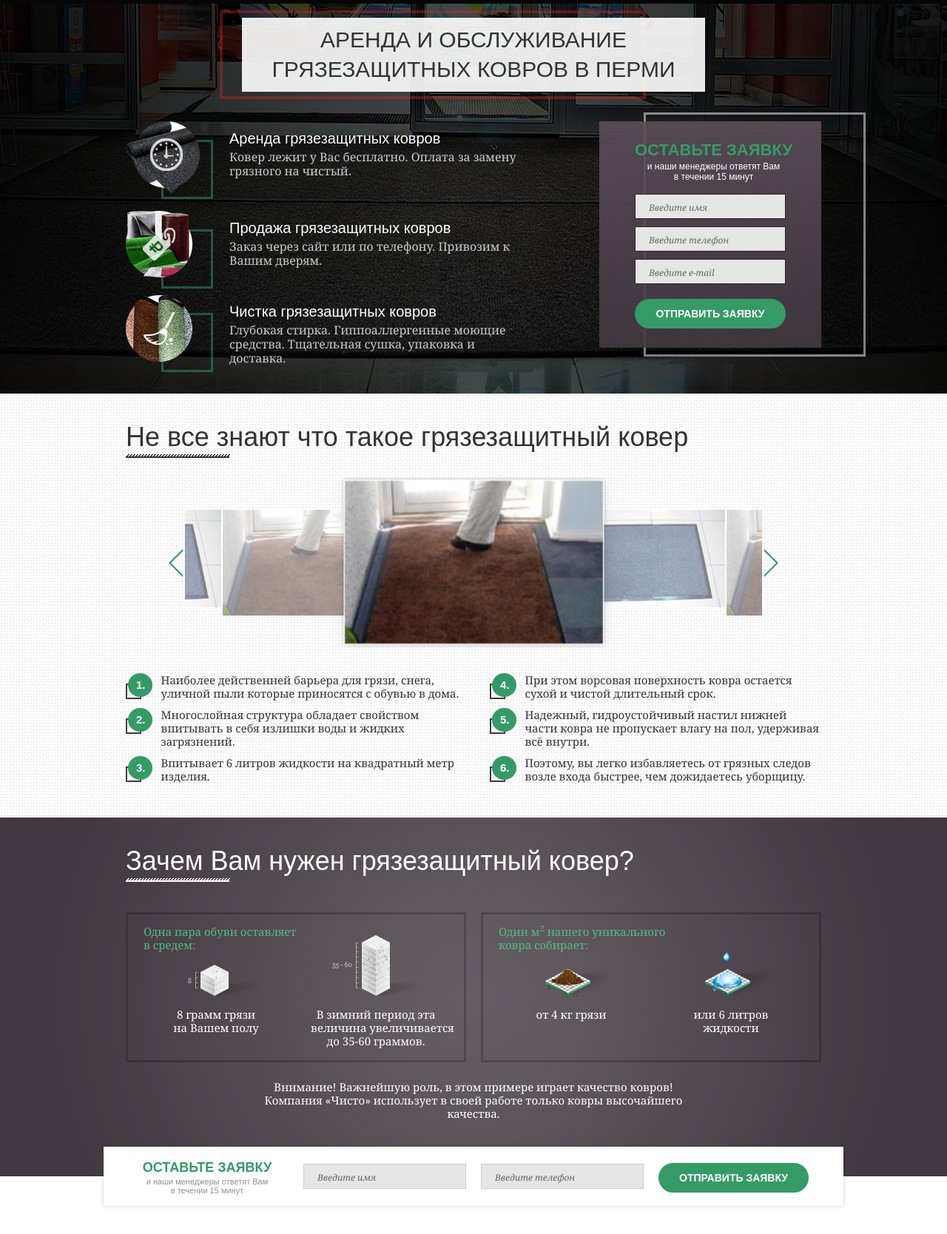
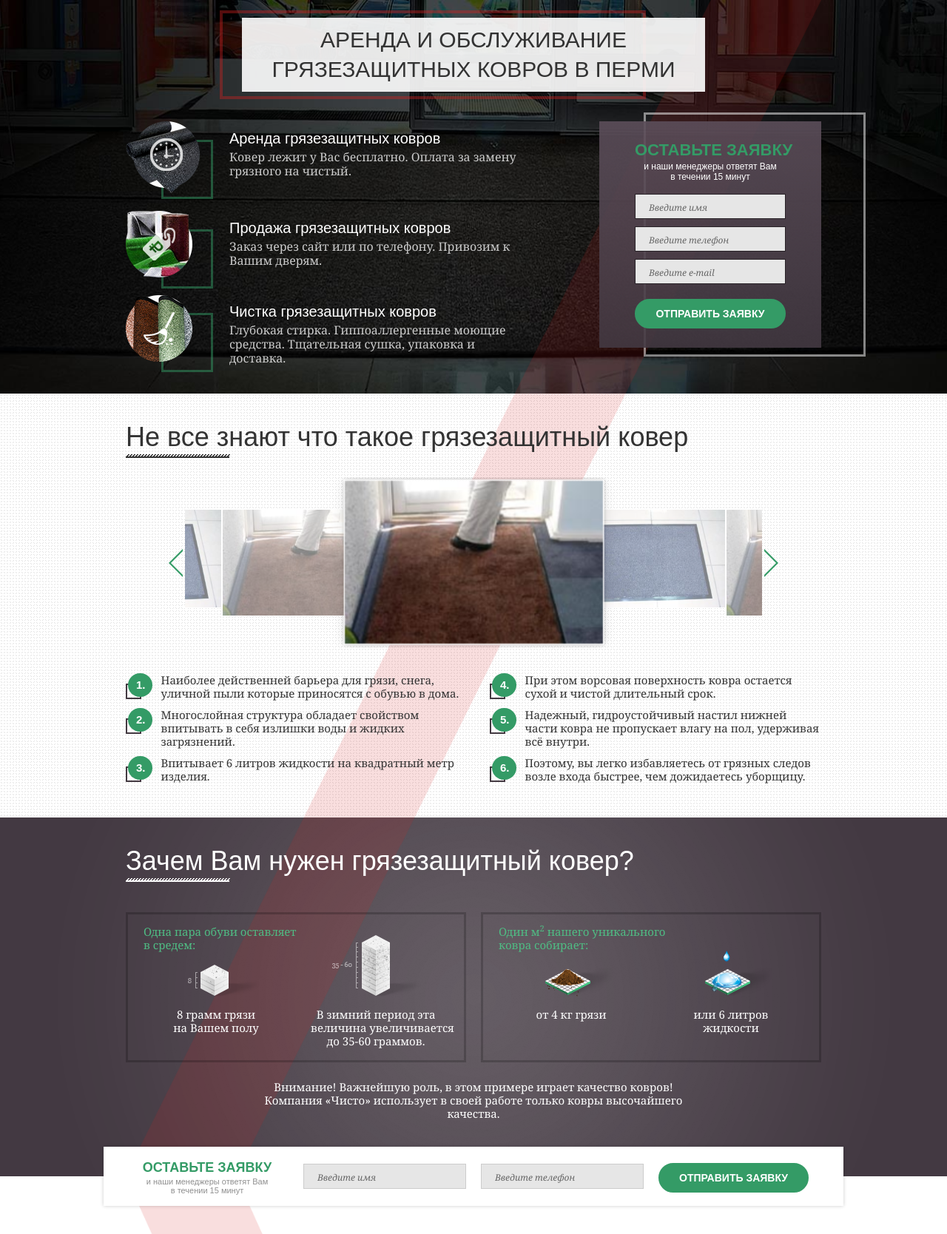
Before and after one commit to polygonweb/chisto, a PHP site: page / in a window 1280 px wide. Shown: the part 137-1805 px from the top of the page at 74% size. Run offline with PHP 8.4, Linux system fonts and the light colour scheme.

Commit message:
добавлены ленты

```diff
--- a/css/main.css
+++ b/css/main.css
@@ -287,6 +287,7 @@
     .contact-form__head {
         display: inline-block;
         vertical-align: middle;
+        max-width: 100%;
         text-align: center;
         line-height: normal;
         font-family: Arial, sans-serif;
@@ -428,6 +429,7 @@
         left: 0;
         width: 1px;
         height: 1px;
+        font: 0/0 a;
         color: transparent;
         opacity: 0;
     }
@@ -441,7 +443,7 @@
 }
 .container {
     position: relative;
-    z-index: 0;
+    z-index: 2;
     margin-left: auto;
     margin-right: auto;
     padding-left: 30px;
@@ -675,9 +677,12 @@
     padding-top: 24px;
     padding-bottom: 18px;
     background: url("../img/design/hero-bg.jpg") no-repeat 50% 100% #060606;
+    -webkit-background-size: auto 100%;
+            background-size: auto 100%;
 }
     .hero__title {
         position: relative;
+        z-index: auto;
         margin: 0 auto 40px;
         -webkit-box-sizing: border-box;
            -moz-box-sizing: border-box;
@@ -1180,6 +1185,7 @@
  */
 .contacts-section {
     position: relative;
+    z-index: 2;
     border: 2px solid #b3b3b3;
     border-width: 2px 0;
     background: #f1f1f1 url("../img/design/map.jpg") no-repeat 50% 50%;
@@ -1298,3 +1304,32 @@
         opacity: 1;
         visibility: visible;
     }
+
+
+/* ленты */
+.groups {}
+.section-group {
+    position: relative;
+}
+    .section-group:before {
+        content: "";
+        position: absolute;
+        z-index: 1;
+        top: 0;
+        bottom: 0;
+        left: 0;
+        right: 0;
+        margin: auto;
+        max-width: 940px;
+        width: 100%;
+        opacity: .15;
+        background: none no-repeat;
+        -webkit-background-size: 100% 100%;
+                background-size: 100% 100%;
+    }
+        .section-group:nth-child(odd):before {
+            background-image: url("../img/design/ribbon.png");
+        }
+        .section-group:nth-child(even):before {
+            background-image: url("../img/design/ribbon-reverse.png");
+        }
--- a/index.html
+++ b/index.html
@@ -52,7 +52,8 @@
 		</div>
 	</nav>
 
-
+	<div class="groups">
+		<div class="section-group">
 			<section class="section section_dark hero">
 				<div class="container">
 					<h2 class="hero__title">Аренда и обслуживание грязезащитных ковров в перми</h2>
@@ -220,8 +221,9 @@
 					</div>
 				</div>
 			</section>
+		</div>
 
-
+		<div class="section-group">
 			<section class="section place-view-section" id="who">
 				<form class="contact-form contact-form_line contact-form_outside container" action="send/" method="post">
 					<div class="row cf">
@@ -338,8 +340,9 @@
 					</div>
 				</div>
 			</section>
+		</div>
 
-
+		<div class="section-group">
 			<section class="section clients-section  skew-pattern" id="clients">
 				<div class="container">
 					<div class="row cf">
@@ -494,6 +497,8 @@
 					</div>
 				</div>
 			</section>
+		</div>
+	</div>
 
 
 	<footer class="panel">
```
Also changed, not shown: img/design/ribbon-reverse.png (added), img/design/ribbon.png (added). Lines whose indentation alone changed are shown as unchanged.
